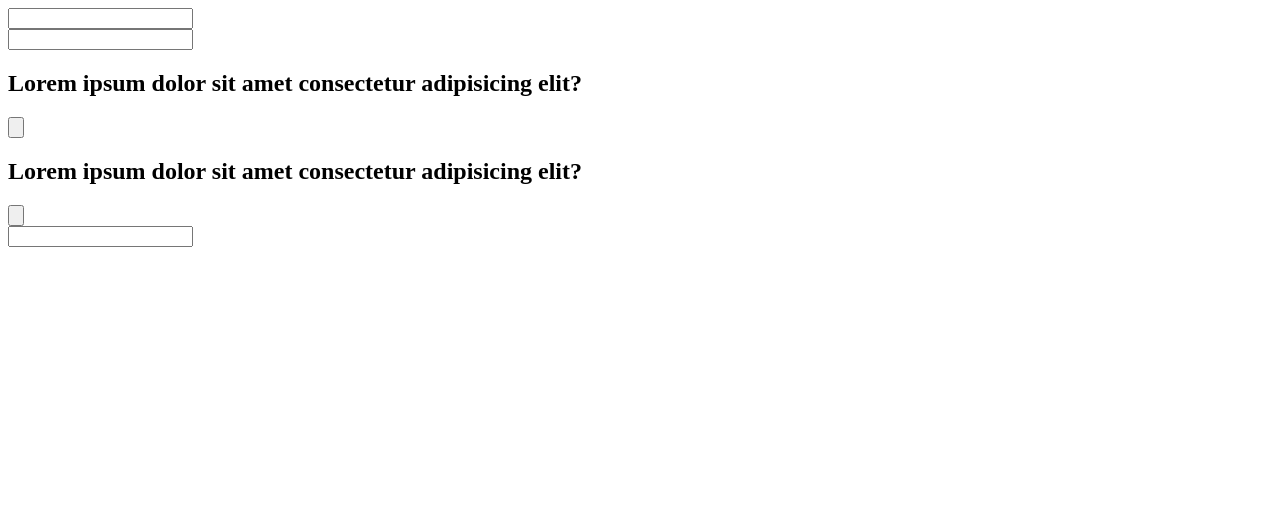
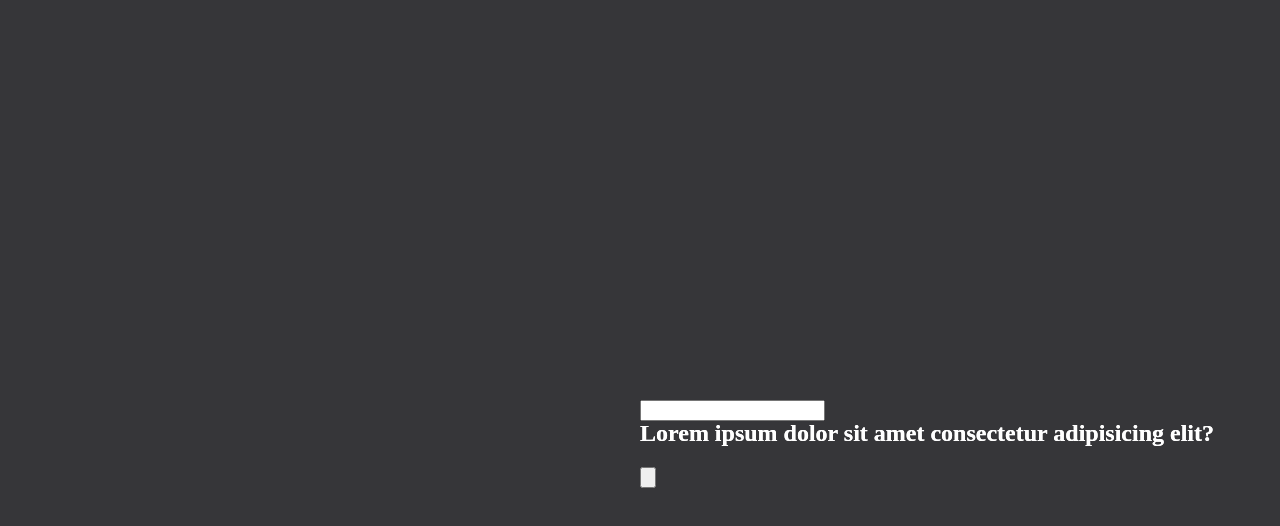
Before and after one commit to rowan-codeland/user-first-form, a plain HTML site: page index.html in a window 1280 px wide. Drawn offline with Linux system fonts and the light colour scheme.

Commit message:
update basic  css stlying & layout  and link to index.html

```diff
--- a/index.html
+++ b/index.html
@@ -3,6 +3,7 @@
 <head>
     <meta charset="UTF-8">
     <meta name="viewport" content="width=device-width, initial-scale=1.0">
+    <link rel="stylesheet" href="style.css">
     <title>User First Form</title>
 </head>
 <body>
--- a/style.css
+++ b/style.css
@@ -0,0 +1,12 @@
+body {
+    background-color: #363639;
+    display: flex;
+    color: white;
+}
+
+.field {
+    align-items: center;
+    position: absolute;
+    top: 50%;
+    left: 50%;
+}
```
